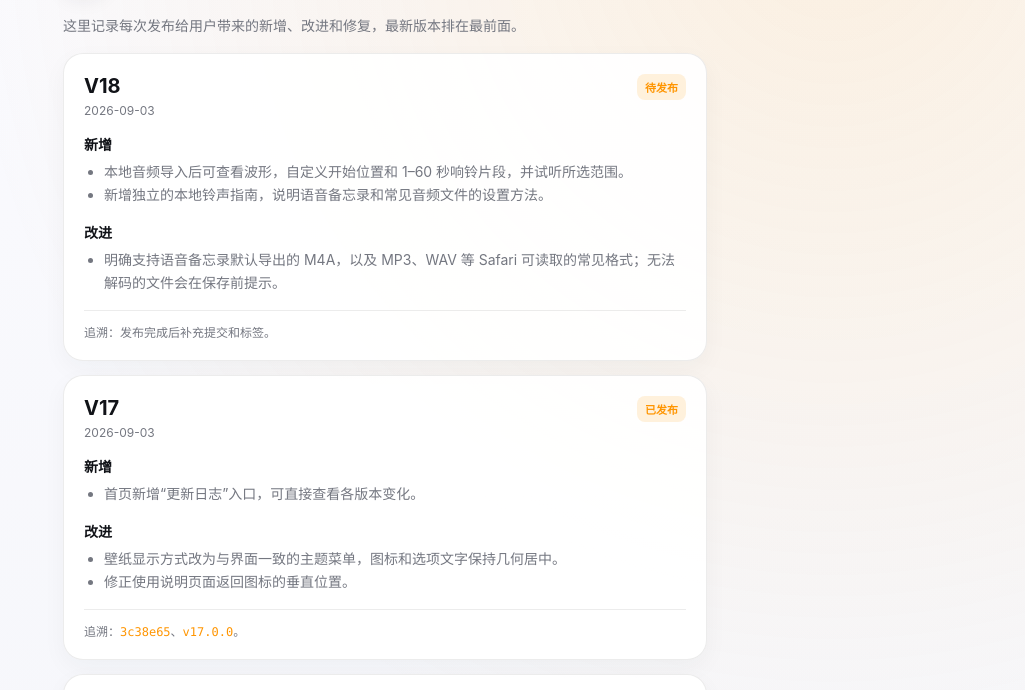
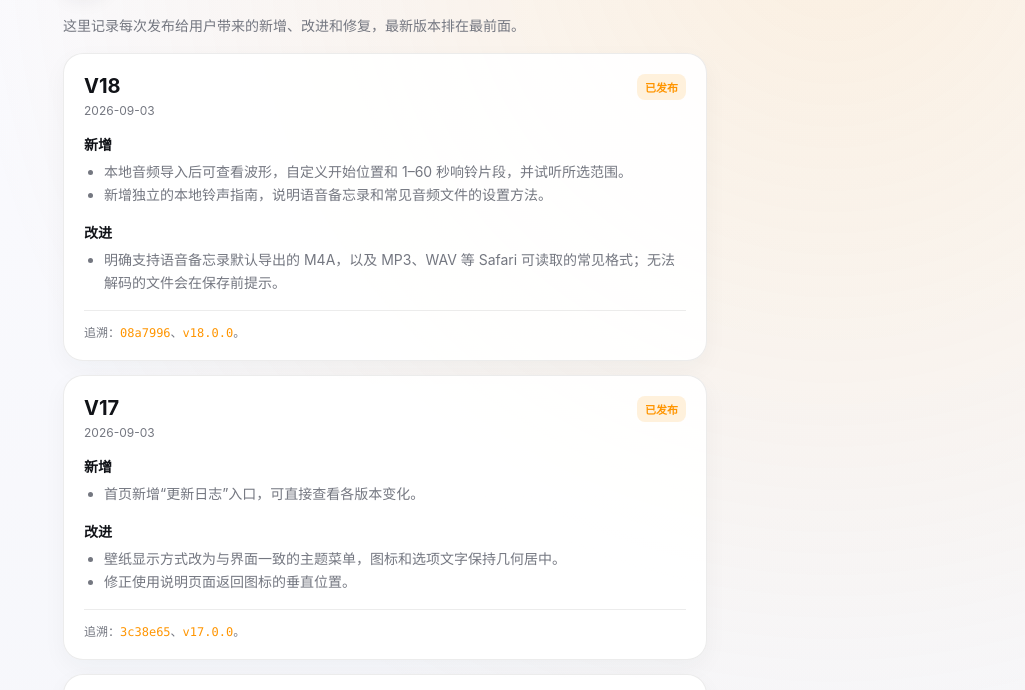
Before and after one commit to yuanhaozuogenius/Personalized-Clock-Web, a website: page changelog.html in a window 1280 px wide. Shown: the part 76-766 px from the top of the page, without its empty margins (255-1280 px from the left). Drawn offline with Linux system fonts and the light colour scheme.

Commit message:
docs: mark V18 as released

```diff
--- a/changelog.html
+++ b/changelog.html
@@ -21,10 +21,10 @@
     <p class="release-intro">这里记录每次发布给用户带来的新增、改进和修复，最新版本排在最前面。</p>
 
     <article class="release-card">
-      <div class="release-heading"><div><h2>V18</h2><p class="release-date">2026-09-03</p></div><span class="release-status">待发布</span></div>
+      <div class="release-heading"><div><h2>V18</h2><p class="release-date">2026-09-03</p></div><span class="release-status">已发布</span></div>
       <section class="release-section"><h3>新增</h3><ul class="release-list"><li>本地音频导入后可查看波形，自定义开始位置和 1–60 秒响铃片段，并试听所选范围。</li><li>新增独立的本地铃声指南，说明语音备忘录和常见音频文件的设置方法。</li></ul></section>
       <section class="release-section"><h3>改进</h3><ul class="release-list"><li>明确支持语音备忘录默认导出的 M4A，以及 MP3、WAV 等 Safari 可读取的常见格式；无法解码的文件会在保存前提示。</li></ul></section>
-      <p class="release-trace">追溯：发布完成后补充提交和标签。</p>
+      <p class="release-trace">追溯：<code>08a7996</code>、<code>v18.0.0</code>。</p>
     </article>
 
     <article class="release-card">
```
